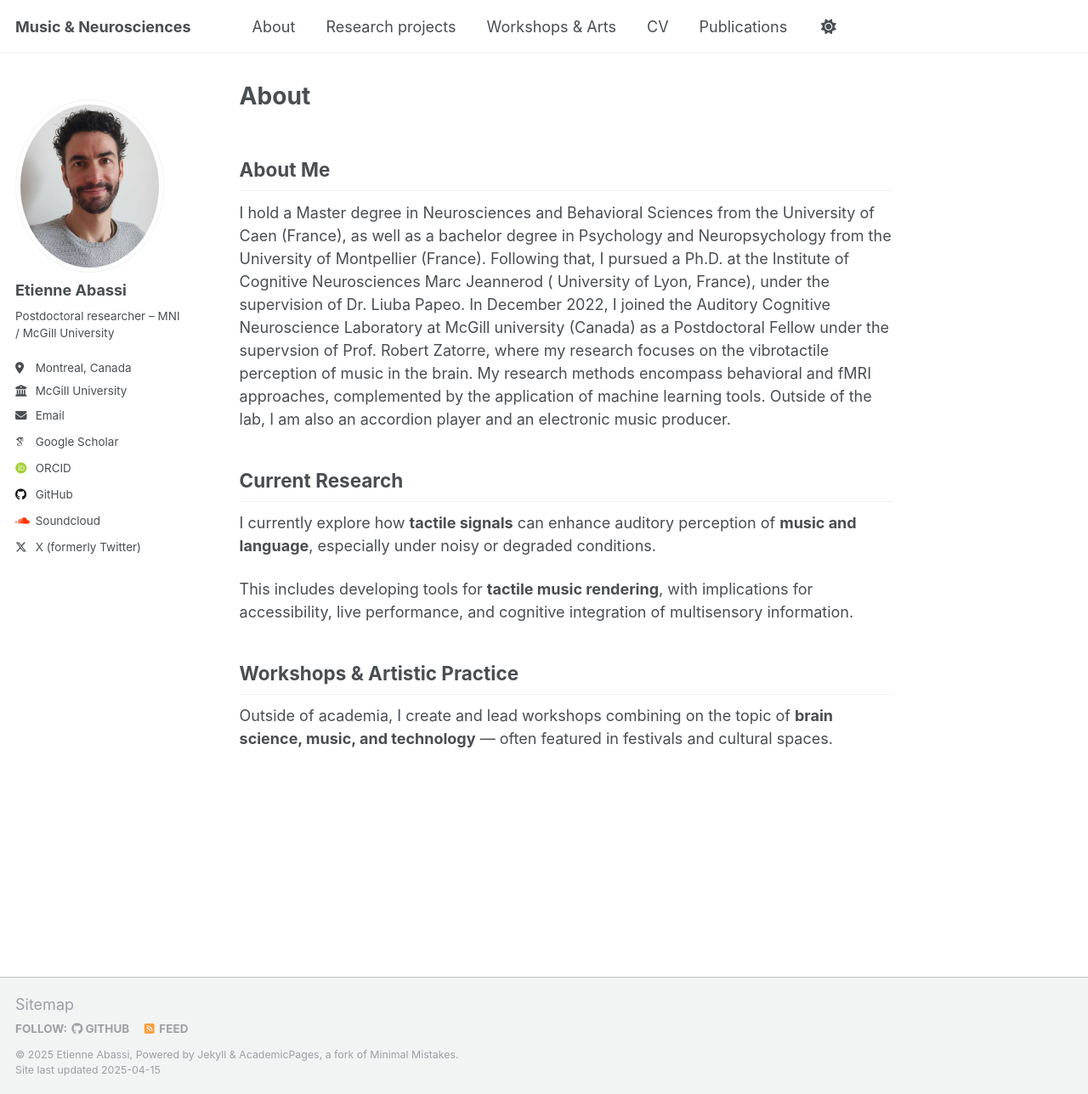
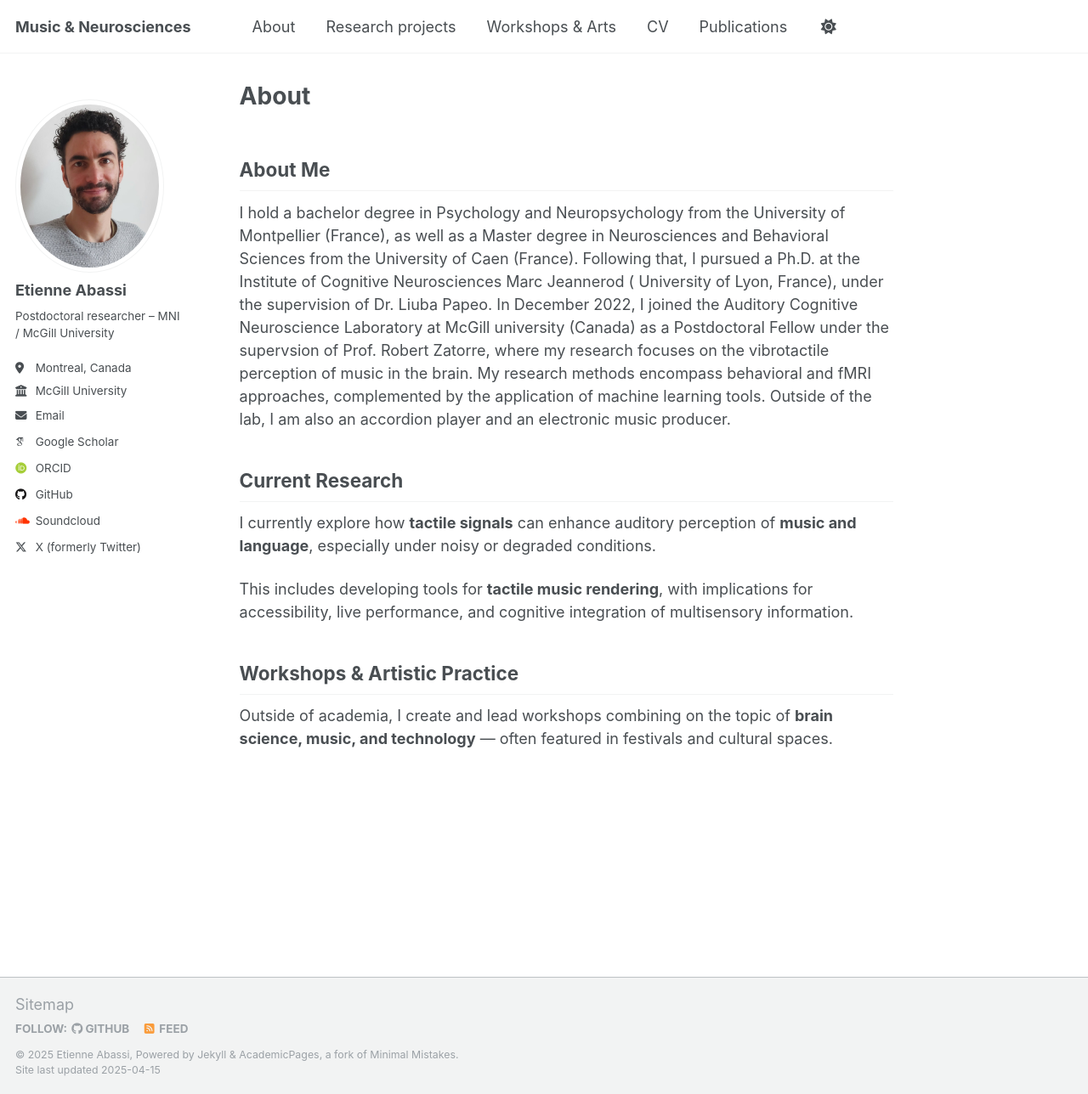
Before and after one commit to etienneabassi/etienneabassi.github.io, a Jekyll site: the page built from _pages/about.md, in a window 1280 px wide and 1288 px high. Shown: the whole window at 85% size. Built offline with Jekyll 4.4.1, drawn with Linux system fonts in a browser that asks for light colours; some web fonts are replaced.

```diff
--- a/_pages/about.md
+++ b/_pages/about.md
@@ -8,7 +8,7 @@ redirect_from:
 ---
 ## About Me
 
-I hold a Master degree in Neurosciences and Behavioral Sciences from the University of Caen (France), as well as a bachelor degree in Psychology and Neuropsychology from the University of Montpellier (France). Following that, I pursued a Ph.D. at the Institute of Cognitive Neurosciences Marc Jeannerod ( University of Lyon, France), under the supervision of Dr. Liuba Papeo. In December 2022, I joined the Auditory Cognitive Neuroscience Laboratory at McGill university (Canada) as a Postdoctoral Fellow under the supervsion of Prof. Robert Zatorre, where my research focuses on the vibrotactile perception of music in the brain. My research methods encompass behavioral and fMRI approaches, complemented by the application of machine learning tools. Outside of the lab, I am also an accordion player and an electronic music producer.
+I hold a bachelor degree in Psychology and Neuropsychology from the University of Montpellier (France), as well as a Master degree in Neurosciences and Behavioral Sciences from the University of Caen (France). Following that, I pursued a Ph.D. at the Institute of Cognitive Neurosciences Marc Jeannerod ( University of Lyon, France), under the supervision of Dr. Liuba Papeo. In December 2022, I joined the Auditory Cognitive Neuroscience Laboratory at McGill university (Canada) as a Postdoctoral Fellow under the supervsion of Prof. Robert Zatorre, where my research focuses on the vibrotactile perception of music in the brain. My research methods encompass behavioral and fMRI approaches, complemented by the application of machine learning tools. Outside of the lab, I am also an accordion player and an electronic music producer.
 
 ## Current Research
 
```
